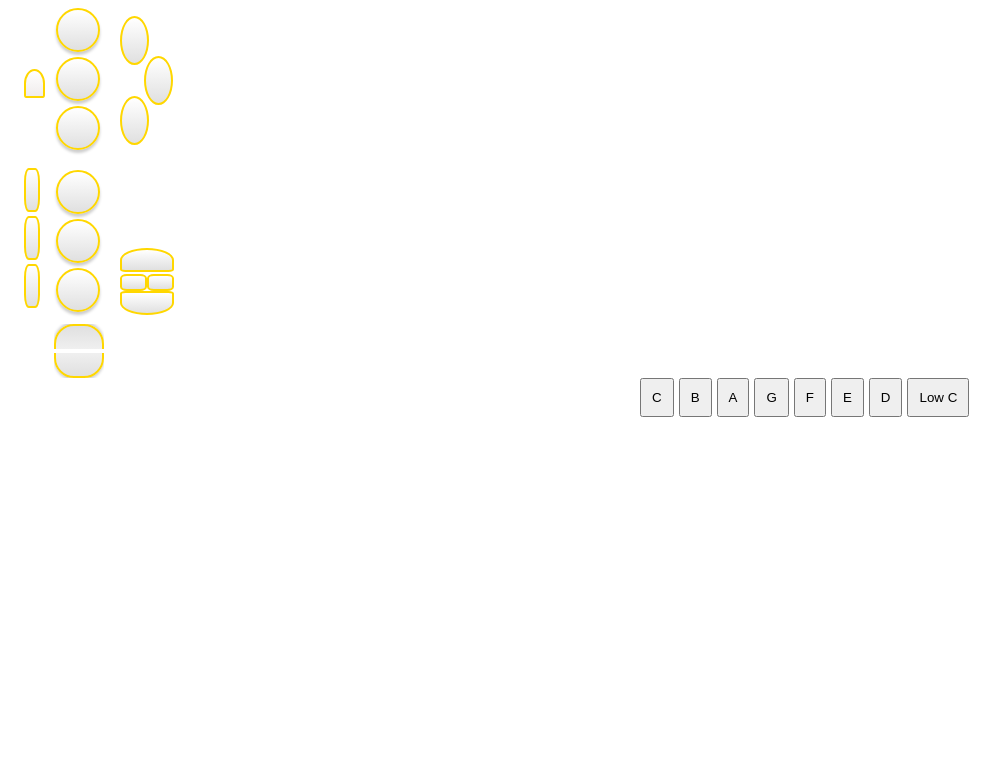
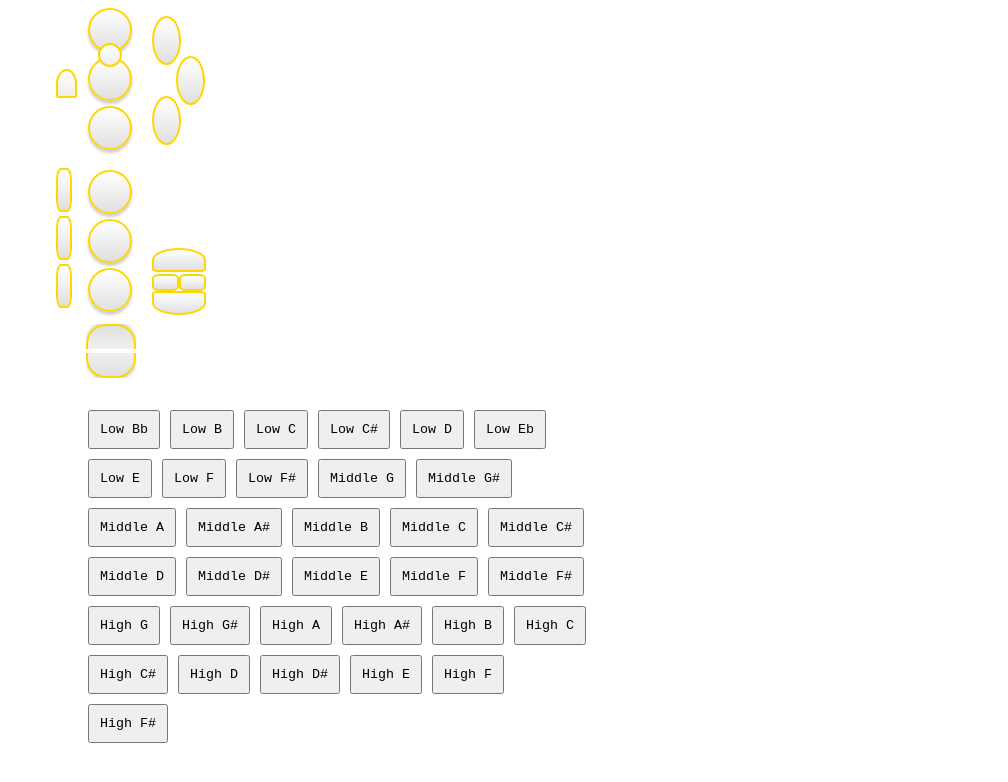
Before and after one commit to kaseyknudsen/web-audio-api, a website: page sax.html in a window 1280 px wide. Shown: the whole page, without its empty margins (0-1008 px from the left). Drawn offline with Linux system fonts and the light colour scheme.

Commit message:
added all buttons

```diff
--- a/sax.css
+++ b/sax.css
@@ -1,8 +1,9 @@
-.sax {
-  margin-left: 3em;
+.container {
+  max-width: 500px;
+  margin-left: 5em;
 }
 
-.saxKeyClass {
+.frontKeyClass {
   display: flex;
   flex-direction: column;
   margin-bottom: 5px;
@@ -77,3 +78,29 @@
   background: linear-gradient(to bottom, #ffffff, #f0ecec);
   border: 2px solid gold;
 }
+
+.biss-key {
+  margin-left: 0.6rem;
+  position: absolute;
+  margin-top: 2.2rem;
+  height: 20px;
+  width: 20px;
+  border-radius: 50% 50% 50% 50%;
+  background: linear-gradient(to bottom, #ffffff, #f0ecec);
+  border: 2px solid gold;
+}
+
+.chromatic-scale {
+  margin-top: 2em;
+  display: flex;
+  flex-direction: row;
+  justify-content: center;
+  gap: 10px;
+  flex-wrap: wrap;
+  justify-content: start;
+  align-items: center;
+}
+
+.chromatic-scale-button {
+  font-family: "Courier New", Courier, monospace;
+}
--- a/sax.html
+++ b/sax.html
@@ -7,6 +7,7 @@
     <link rel="stylesheet" href="sax.css" />
   </head>
   <body>
+    <div class="container">
       <div class="sax">
         <div class="octave-key"></div>
         <div class="front-keys"></div>
@@ -17,8 +18,8 @@
         <div class="palm-keys"></div>
         <div class="patch-keys"></div>
       </div>
-
-    <div class="notes"></div>
+      <div class="chromatic-scale"></div>
+    </div>
     <script src="sax.js"></script>
   </body>
 </html>
--- a/sax.js
+++ b/sax.js
@@ -1,8 +1,9 @@
 const sax = document.querySelector(".sax");
+const frontKeys = document.querySelector(".front-keys");
 const palmKeys = document.querySelector(".palm-keys");
 const sideKeys = document.querySelector(".side-keys");
 const patchKeys = document.querySelector(".patch-keys");
-const createAudio = () => {};
+const chromaticScale = document.querySelector(".chromatic-scale");
 
 const middleC = "alto_sax_sounds/Middle-C.mp3";
 const middleB = "alto_sax_sounds/Middle-B.mp3";
@@ -13,7 +14,7 @@ const lowE = "alto_sax_sounds/Low-E.mp3";
 const lowD = "alto_sax_sounds/Low-D.mp3";
 const lowC = "alto_sax_sounds/Low-C.mp3";
 
-const notes = [
+const frontKeyNotesArray = [
   { noteName: "B", noteAudio: middleB },
   { noteName: "A", noteAudio: middleA },
   { noteName: "G", noteAudio: middleG },
@@ -22,7 +23,43 @@ const notes = [
   { noteName: "D", noteAudio: lowD },
 ];
 
-const noteButtons = ["C", "B", "A", "G", "F", "E", "D", "Low C"];
+const frontKeyNames = ["C", "B", "A", "G", "F", "E", "D", "Low C"];
+
+const allNotesInChromaticScale = [
+  "Low Bb",
+  "Low B",
+  "Low C",
+  "Low C#",
+  "Low D",
+  "Low Eb",
+  "Low E",
+  "Low F",
+  "Low F#",
+  "Middle G",
+  "Middle G#",
+  "Middle A",
+  "Middle A#",
+  "Middle B",
+  "Middle C",
+  "Middle C#",
+  "Middle D",
+  "Middle D#",
+  "Middle E",
+  "Middle F",
+  "Middle F#",
+  "High G",
+  "High G#",
+  "High A",
+  "High A#",
+  "High B",
+  "High C",
+  "High C#",
+  "High D",
+  "High D#",
+  "High E",
+  "High F",
+  "High F#",
+];
 
 const keyPress = (key) => {
   key.style.boxShadow = "0px 0px 0px rgba(0, 0, 0, 0)";
@@ -38,7 +75,7 @@ const EbKeyPress = (key) => {
   }, "1000");
 };
 
-//create audio
+//create front key notes
 document.addEventListener("DOMContentLoaded", () => {
   const createSaxKey = () => {
     const key = document.createElement("button");
@@ -46,11 +83,10 @@ document.addEventListener("DOMContentLoaded", () => {
     key.style.border = "2px solid gold";
     key.style.padding = "20px";
     key.style.borderRadius = "50%";
-    // key.innerText = keyName ? keyName : "";
     key.style.backgroundColor = "White";
     key.style.boxShadow = "0px 3px 3px rgba(0, 0, 0, 0.2)";
     key.style.background = "linear-gradient(to bottom, #FFFFFF, #E0E0E0)";
-    key.className = "saxKeyClass";
+    key.className = "frontKeyClass";
     return key;
   };
 
@@ -121,7 +157,7 @@ document.addEventListener("DOMContentLoaded", () => {
       });
   };
 
-  const notesArray = notes.map((note, idx) => {
+  const notesArray = frontKeyNotesArray.map((note, idx) => {
     const key = createSaxKey((keyName = note.noteName));
     if (note.noteName === "G") {
       key.style.marginBottom = "20px";
@@ -132,7 +168,6 @@ document.addEventListener("DOMContentLoaded", () => {
     });
     return key;
   });
-  console.log(notesArray);
   const Eb = createLowEb();
   const C = createLowC();
   Eb.addEventListener("click", () => {
@@ -144,15 +179,13 @@ document.addEventListener("DOMContentLoaded", () => {
     keyPress(C);
   });
 
-  const buttons = document.querySelector(".notes");
-
-  const buttonsArray = noteButtons.map((button, idx) => {
+  //create buttons for chr scale
+  allNotesInChromaticScale.map((button, idx) => {
     const newButton = document.createElement("button");
-    newButton.style.marginRight = "5px";
-    newButton.style.marginBottom = "5px";
     newButton.style.padding = "10px";
     newButton.innerText = button;
-    buttons.appendChild(newButton);
+    chromaticScale.appendChild(newButton);
+    newButton.className = "chromatic-scale-button"
     newButton.addEventListener("click", () => {
       if (button === "C") {
         playSound(middleC);
```
Lines whose indentation alone changed are shown as unchanged.
